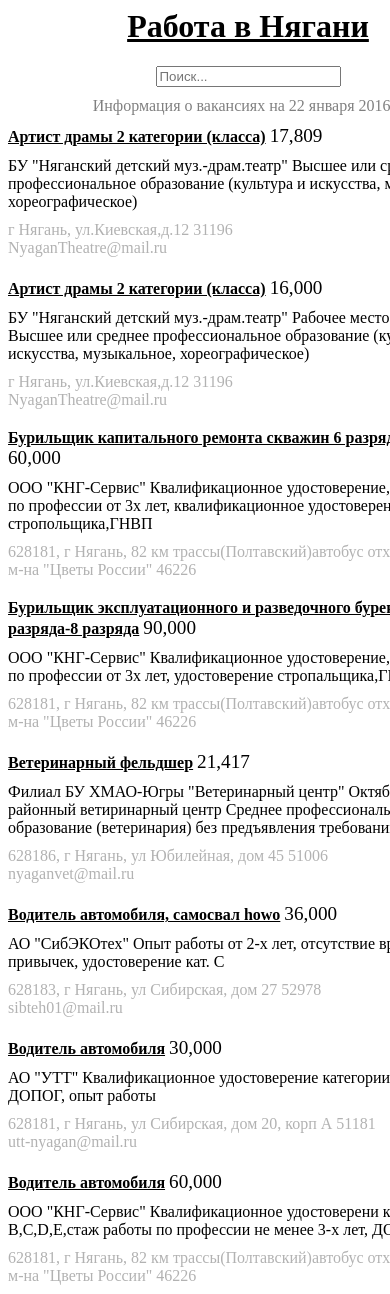
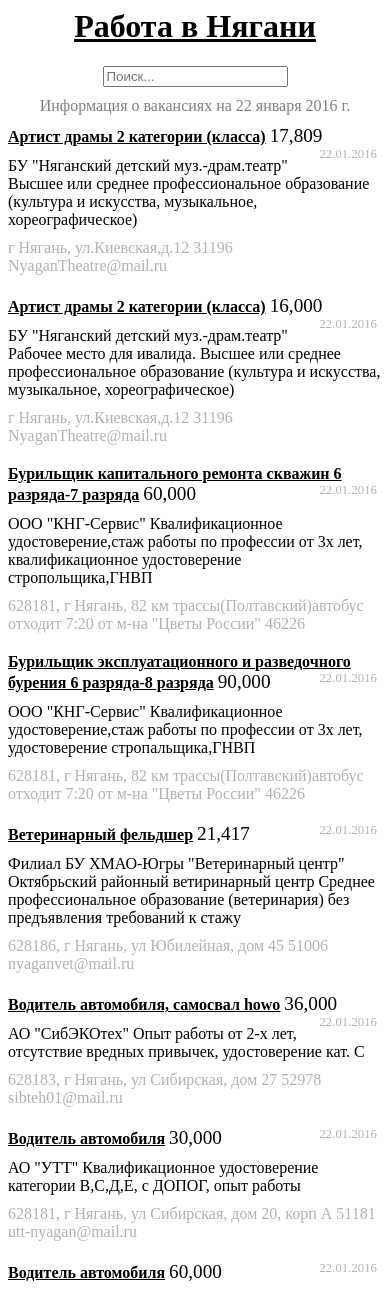
Before and after one commit to boryashkin/ny86.ru, a PHP site: page / in a window 390 px wide; the page is wider, and only the part inside the window is pictured. Shown: the top 1294 px of that part. Run offline with PHP 8.4, Linux system fonts and the light colour scheme; data comes from the database, SQL or seed files in the repository.

Commit message:
Responsible body css

```diff
--- a/css/common.css
+++ b/css/common.css
@@ -7,6 +7,14 @@ body {
     margin: 3px auto 3px auto;
     text-align: center;
 }
+@media screen
+and (max-width: 480px)
+{
+    .container {
+        width: 100%;
+    }
+}
+
 .title {
     font-weight: bold;
 }
```
Also changed, not shown: 1 other file.
